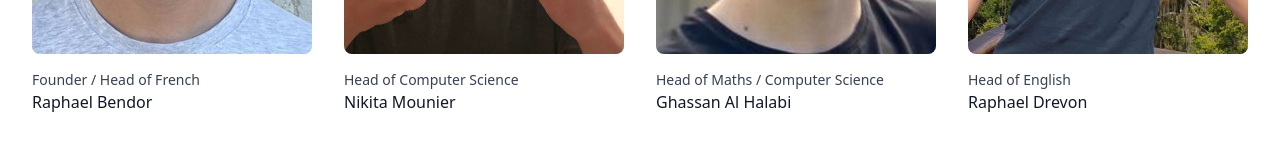
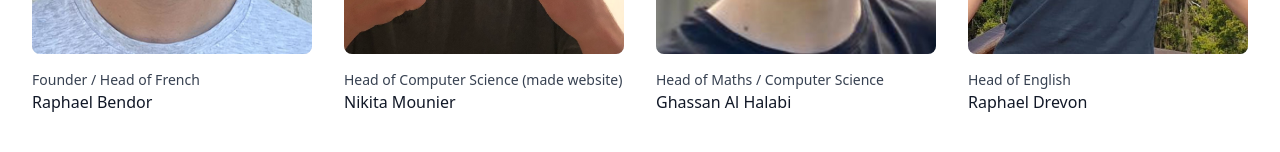
Before and after one commit to nikitamounier/bridging-the-gap, a Next.js app: page /team in a window 1280 px wide. Shown: the part 578-730 px from the top of the page. Built offline with nearby package versions, Linux system fonts and the light colour scheme.

Commit message:
Add website creator credit

```diff
--- a/pages/team.js
+++ b/pages/team.js
@@ -29,7 +29,7 @@ const people = [
     },
     {
         id: 2,
-        course: "Head of Computer Science",
+        course: "Head of Computer Science (made website)",
         name: "Nikita Mounier",
         image: nikita
     },
```
